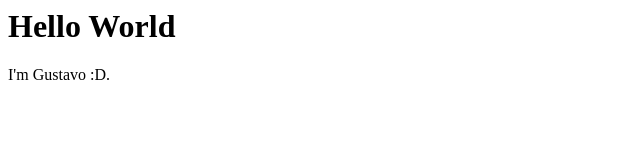
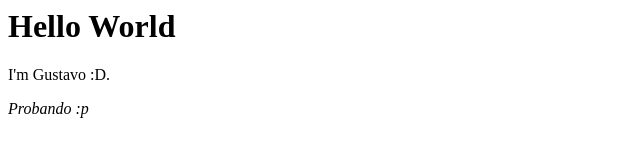
Before and after one commit to gustavo76016/gustavo76016.github.io, a plain HTML site: page index.html in a window 1280 px wide. Shown: the full height of the page, 0-640 px from the left. Drawn offline with Linux system fonts and the light colour scheme.

Commit message:
probando cosas

```diff
--- a/index.html
+++ b/index.html
@@ -3,5 +3,6 @@
 <body>
 <h1>Hello World</h1>
 <p>I'm Gustavo :D.</p>
+<em>Probando :p</b>
 </body>
 </html>
```
